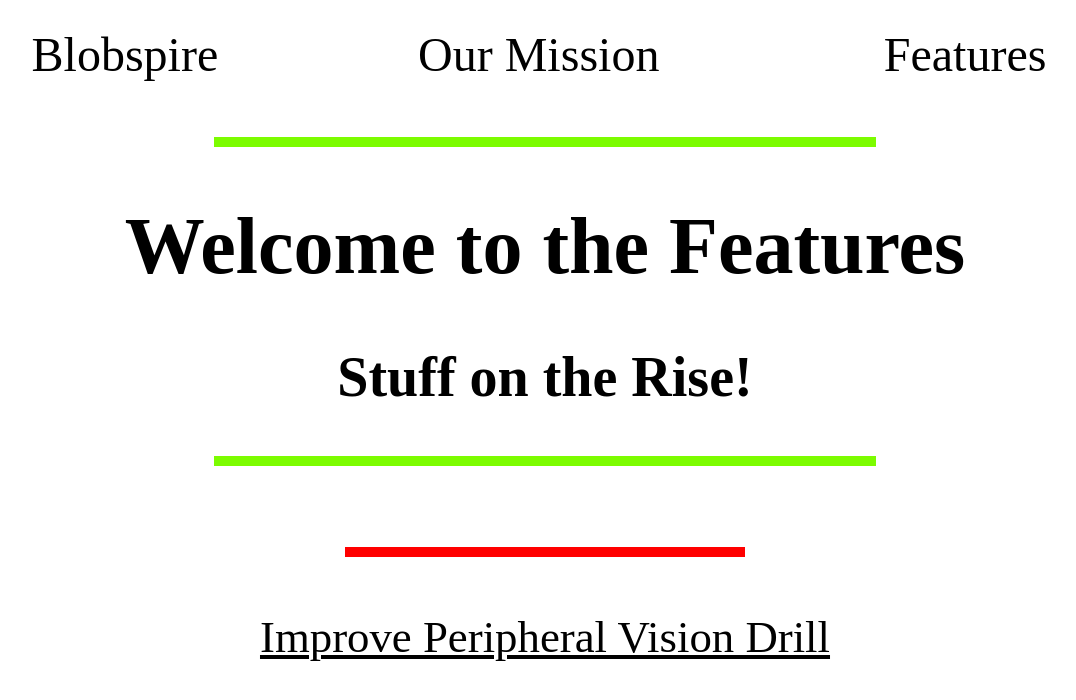
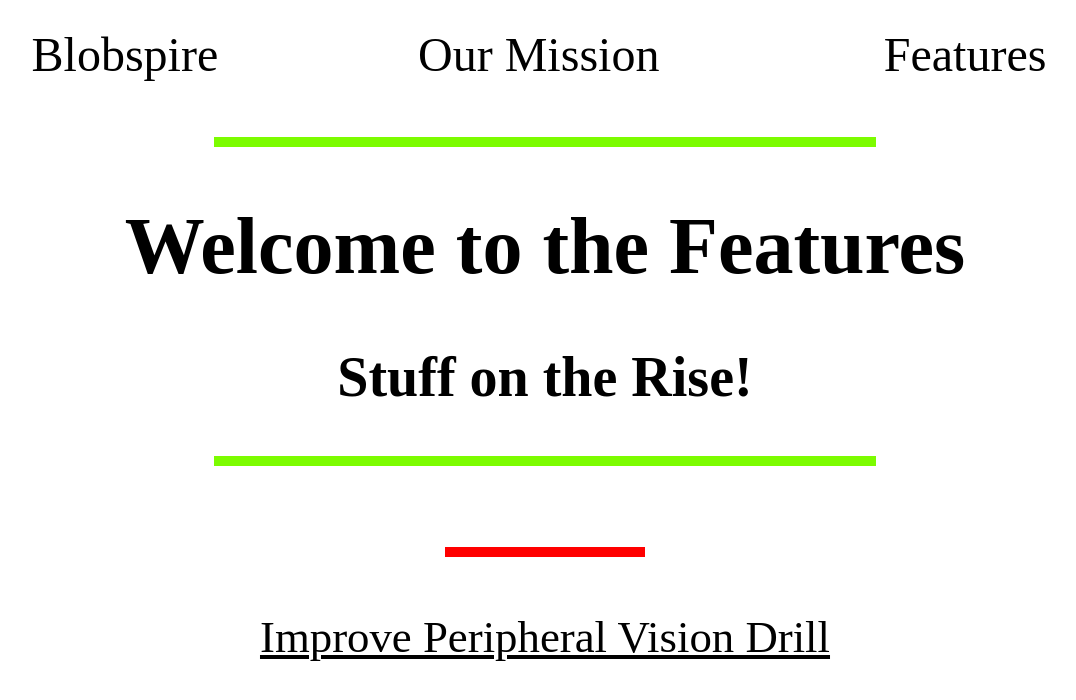
Before and after one commit to blobspire/blobspire.github.io, a Jekyll site: the page features/index.html, which Jekyll copies as it is, in a window 1280 px wide. Shown: the top 700 px of the page, without its empty margins (95-1171 px from the left). Built offline with Jekyll 4.4.1, drawn with Linux system fonts in a browser that asks for light colours.

Commit message:
shorten red bar

```diff
--- a/features/index.html
+++ b/features/index.html
@@ -113,7 +113,7 @@
 <br>
 
 <form id="reload">
-<input type="image" src="redSquareArt.png" onclick="" align="middle" width="400" height="10" />
+<input type="image" src="redSquareArt.png" onclick="" align="middle" width="200" height="10" />
 </form>
 
 <br>
```
